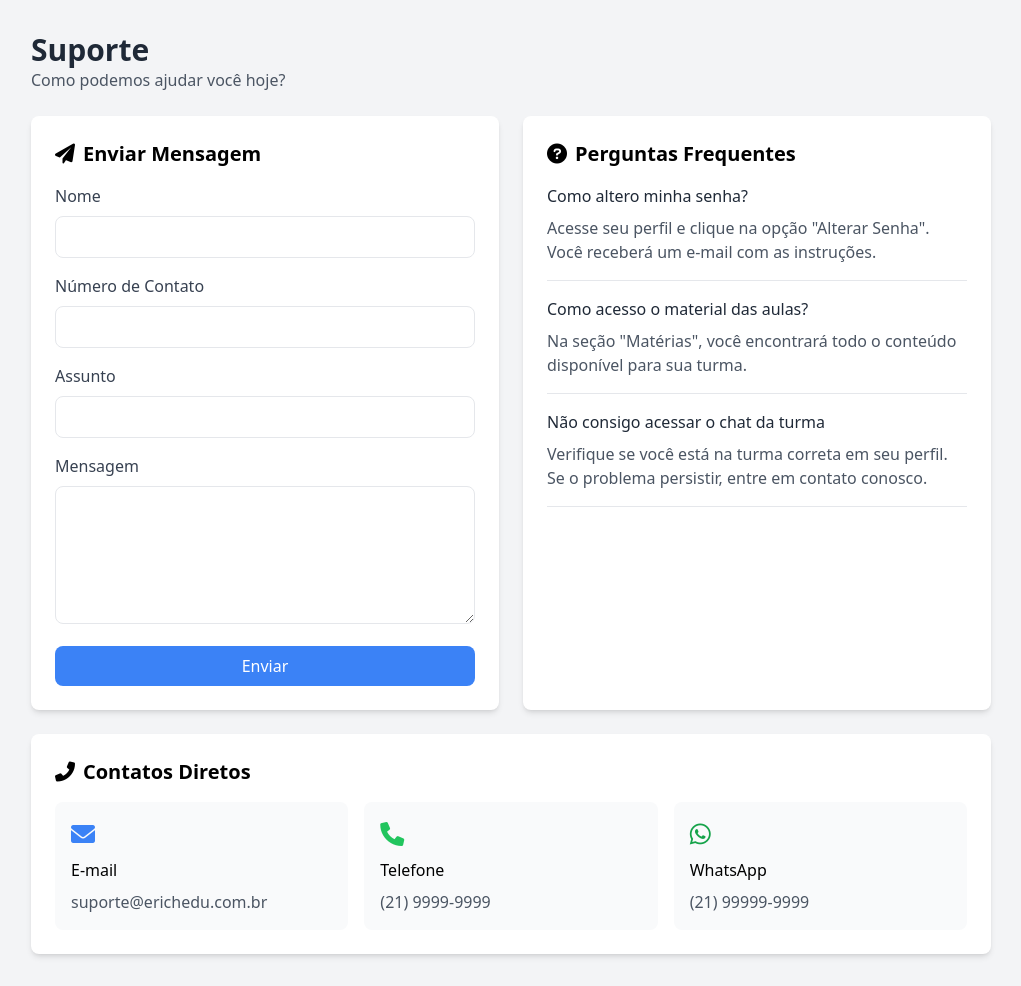
After one commit to futuroheine/erichedu, a Flask app: template templates/suporte.html in a window 1280 px wide. The commit adds this page. Shown: the whole page, without its empty margins (257-1278 px from the left). Run offline with Flask 3, Linux system fonts and the light colour scheme; the template is opened without the code that fills it, so the values that code supplies are empty; some libraries are stand-ins or nearby versions.

Commit message:
Adicionar funcionalidade de suporte ao usuário com registro e exportação de mensagens

```diff
--- a/app.py
+++ b/app.py
@@ -90,6 +90,20 @@ class Turma(db.Model):
 
     def __repr__(self):
         return f'Turma {self.nome}'
+
+
+class Suporte(db.Model):
+    id = db.Column(db.Integer, primary_key=True)
+    nome = db.Column(db.String(100), nullable=False)
+    numero = db.Column(db.String(20), nullable=False)
+    assunto = db.Column(db.String(200), nullable=False)
+    mensagem = db.Column(db.Text, nullable=False)
+    data_envio = db.Column(db.DateTime, default=horario_atual_brasilia)
+    usuario_id = db.Column(db.Integer, db.ForeignKey('user.id'), nullable=False)
+    usuario = db.relationship('User', backref='suportes')
+
+    def __repr__(self):
+        return f'<Suporte {self.id} - {self.nome}>'
 
 
 aviso_turma = db.Table('aviso_turma',
@@ -630,6 +644,54 @@ def editar_perfil():
 
     return render_template('editar_perfil.html', user=current_user, primary_collor=cor_primaria)
 
+@app.route('/admin/suporte', methods=['GET'])
+@login_required
+def admin_suporte():
+    user = User.query.get(session['user_id'])
+    turma_id = user.turma_id
+    cor_primaria = determinar_cor_primaria(turma_id)
+
+    if not current_user.is_admin:
+        flash('Acesso restrito a administradores.', 'danger')
+        return redirect(url_for('home'))
+
+    mensagens = Suporte.query.all()  # Pega todas as mensagens de suporte
+    return render_template('admin_suporte.html', mensagens=mensagens, primary_collor=cor_primaria)
+
+from flask import Flask, send_file
+import csv
+
+@app.route('/exportar', methods=['POST'])
+def exportar():
+    mensagens = Suporte.query.all()  # Pegue as mensagens do banco de dados
+    with open('relatorio_mensagens.csv', 'w', newline='') as csvfile:
+        fieldnames = ['Nome', 'Assunto', 'Mensagem', 'Contato', 'Data']
+        writer = csv.DictWriter(csvfile, fieldnames=fieldnames)
+        writer.writeheader()
+        for mensagem in mensagens:
+            writer.writerow({
+                'Nome': mensagem.nome,
+                'Assunto': mensagem.assunto,
+                'Mensagem': mensagem.mensagem,
+                'Contato': mensagem.numero,
+                'Data': mensagem.data_envio.strftime('%d/%m/%Y %H:%M')
+            })
+    return send_file('relatorio_mensagens.csv', as_attachment=True)
+
+@app.route('/filtrar', methods=['POST'])
+def filtrar():
+    status = request.form.get('status')
+    mensagens = Suporte.query.filter_by(status=status).all()
+    return render_template('admin_suport.html', mensagens=mensagens)
+
+@app.route('/excluir_mensagem/<int:id>', methods=['POST'])
+def excluir_mensagem(id):
+    mensagem = Suporte.query.get(id)
+    db.session.delete(mensagem)
+    db.session.commit()
+    return redirect(url_for('admin_suporte'))
+
+
 # Função para gerar uma chave válida para Fernet
 def generate_key():
     return Fernet.generate_key()  # Retorna a chave como bytes
@@ -687,35 +749,64 @@ def chat(turma_id):
             decrypted_messages.append((msg.user.nome_completo, "Mensagem inválida.", [], msg.user.foto_perfil, msg.timestamp.strftime('%H:%M')))
 
     return render_template('chat.html', turma=turma, mensagens=decrypted_messages, user=user, primary_collor=cor_primaria)
+import pusher
 
-@socketio.on('send_message')
-def handle_send_message_event(data):
+pusher_client = pusher.Pusher(
+    app_id = "1882919",
+    key = "4df4366db18a7f9ff11e",
+    secret = "c0ca49da33ad35aba25a",
+    cluster = "sa1",
+    ssl=True
+)
+
+@app.route('/suporte', methods=['GET', 'POST'])
+@login_required
+def suporte():
+    if request.method == 'POST':
+        nome = request.form.get('nome')
+        numero = request.form.get('numero')
+        assunto = request.form.get('assunto')
+        mensagem = request.form.get('mensagem')
+
+        # Criar um novo registro na tabela de Suporte
+        nova_mensagem = Suporte(nome=nome, numero=numero, assunto=assunto, mensagem=mensagem, usuario_id=current_user.id)
+
+        # Salvar a mensagem no banco de dados
+        db.session.add(nova_mensagem)
+        db.session.commit()
+
+        flash('Sua mensagem foi enviada com sucesso! Em breve entraremos em contato.', 'success')
+        return redirect(url_for('suporte'))
+
+    return render_template('suporte.html',
+                           user=current_user,
+                           primary_collor=determinar_cor_primaria(current_user.turma_id))
+
+@app.route('/send-message', methods=['POST'])
+def send_message():
+    data = request.get_json()
     turma_id = data['turma_id']
+    message = data['message']
+
+    # Encripta a mensagem (opcional)
     turma = Turma.query.get(turma_id)
     key = turma.key
-    encrypted_message = encrypt_message(data['message'], key)
+    encrypted_message = encrypt_message(message, key)
 
-    new_message = ChatMessage(turma_id=turma_id, user_id=current_user.id, mensagem=encrypted_message)
+    # Salva no banco de dados
+    new_message = ChatMessage(
+        turma_id=turma_id, user_id=current_user.id, mensagem=encrypted_message
+    )
     db.session.add(new_message)
     db.session.commit()
 
-    rotulos = []
-    if current_user.is_gremio:
-        rotulos.append('GRÊMIO')
-    if current_user.is_representante:
-        rotulos.append('REPRESENTANTE')
-    if current_user.is_admin:
-        rotulos.append('ADMINISTRADOR')
+    # Envia o evento para o Pusher
+    pusher_client.trigger(f'chat-turma-{turma_id}', 'new-message', {
+        'user_nome': current_user.nome_completo,
+        'message': message,
+    })
 
-    message_data = {
-        'user_nome': current_user.nome_completo,
-        'message': data['message'],
-        'rotulos': rotulos,
-        'foto_perfil': current_user.foto_perfil,
-        'timestamp': horario_atual_brasilia().strftime('%H:%M')
-    }
-
-    emit('receive_message', message_data, room=str(turma_id))
+    return jsonify({'status': 'success'})
 
 @socketio.on('join')
 def on_join(data):
--- /dev/null
+++ b/templates/suporte.html
@@ -0,0 +1,192 @@
+<!DOCTYPE html>
+<html lang="pt-BR">
+<head>
+    <meta charset="UTF-8">
+    <meta name="viewport" content="width=device-width, initial-scale=1.0">
+    <title>ErichEdu - Suporte</title>
+    <script src="https://cdn.tailwindcss.com"></script>
+    <link href="https://cdnjs.cloudflare.com/ajax/libs/font-awesome/6.0.0/css/all.min.css" rel="stylesheet">
+    <style>
+        :root {
+            --primary-color: {{ primary_collor }};
+            --primary-color-hover: {{ primary_collor }}dd;
+            --primary-color-light: {{ primary_collor }}22;
+        }
+
+        body {
+            --tw-bg-opacity: 1;
+            background-color: rgb(243 244 246 / var(--tw-bg-opacity));
+        }
+
+        #sidebar {
+            background-color: var(--primary-color);
+            z-index: 50;
+        }
+
+        .sidebar-link:hover {
+            background-color: var(--primary-color-hover);
+        }
+
+        .section-title {
+            color: var(--primary-color);
+        }
+
+        #sidebarToggle {
+            background-color: var(--primary-color);
+            z-index: 60;
+        }
+    </style>
+</head>
+<body>
+    <div class="flex min-h-screen relative">
+        <!-- Sidebar (mesmo código do template original) -->
+        <div id="sidebar" class="fixed top-0 left-0 bottom-0 z-50 w-64 h-full text-white transform -translate-x-full transition-transform duration-300 ease-in-out md:translate-x-0 md:static md:block overflow-y-auto">
+            <div class="p-5">
+                <h2 class="text-2xl font-bold mb-6">ErichEdu</h2>
+                <nav>
+                    <ul class="space-y-3">
+                        <li><a href="{{ url_for('home') }}" class="sidebar-link flex items-center p-2 hover:bg-opacity-80 rounded transition">
+                            <i class="fas fa-home mr-3"></i>Início</a></li>
+                        <li><a href="{{ url_for('profile') }}" class="sidebar-link flex items-center p-2 hover:bg-opacity-80 rounded transition">
+                            <i class="fas fa-user mr-3"></i>Perfil</a></li>
+                        <li><a href="{{ url_for('materias') }}" class="sidebar-link flex items-center p-2 hover:bg-opacity-80 rounded transition">
+                            <i class="fas fa-book mr-3"></i>Matérias</a></li>
+                        <li><a href="{{ url_for('chat', turma_id=user.turma_id) }}" class="sidebar-link flex items-center p-2 hover:bg-opacity-80 rounded transition">
+                            <i class="fas fa-comments mr-3"></i>Chat</a></li>
+                        <li><a href="{{ url_for('cardapio') }}" class="sidebar-link flex items-center p-2 hover:bg-opacity-80 rounded transition">
+                            <i class="fas fa-utensils mr-3"></i>Cardápio</a></li>
+                        <li><a href="{{ url_for('suporte') }}" class="sidebar-link flex items-center p-2 hover:bg-opacity-80 rounded transition">
+                            <i class="fas fa-headset mr-3"></i>Suporte</a></li>
+                        <li><a href="{{ url_for('criadores') }}" class="sidebar-link flex items-center p-2 hover:bg-opacity-80 rounded transition">
+                            <i class="fas fa-users mr-3"></i>Criadores</a></li>
+                        <li><a href="{{ url_for('projetos') }}" class="sidebar-link flex items-center p-2 hover:bg-opacity-80 rounded transition">
+                            <i class="fas fa-project-diagram mr-3"></i>Projetos</a></li>
+                        {% if current_user.is_admin %}
+                        <li><a href="{{ url_for('admin') }}" class="sidebar-link flex items-center p-2 hover:bg-opacity-80 rounded transition">
+                            <i class="fas fa-cogs mr-3"></i>Admin</a></li>
+                        {% endif %}
+                        <li><a href="{{ url_for('logout') }}" class="sidebar-link flex items-center p-2 hover:bg-opacity-80 rounded transition">
+                            <i class="fas fa-sign-out-alt mr-3"></i>Logout</a></li>
+                    </ul>
+                </nav>
+            </div>
+        </div>
+
+        <!-- Conteúdo Principal -->
+        <main class="flex-1 pt-16 p-4 md:p-8 transition-all duration-300 ease-in-out">
+            <!-- Botão Mobile Toggle Sidebar -->
+            <button id="sidebarToggle" class="md:hidden fixed top-4 left-4 z-60 text-white p-2 rounded-full shadow-lg">
+                <i class="fas fa-bars"></i>
+            </button>
+
+            <!-- Cabeçalho -->
+            <header class="mb-6">
+                <h1 class="text-3xl font-bold text-gray-800">Suporte</h1>
+                <p class="text-gray-600">Como podemos ajudar você hoje?</p>
+            </header>
+
+            <!-- Conteúdo do Suporte -->
+            <div class="grid grid-cols-1 md:grid-cols-2 gap-6">
+                <!-- Formulário de Contato -->
+                <div class="bg-white p-6 rounded-lg shadow-md">
+                    <h2 class="text-xl font-semibold mb-4 section-title">
+                        <i class="fas fa-paper-plane mr-2"></i>Enviar Mensagem
+                    </h2>
+                    <form action="{{ url_for('suporte') }}" method="POST" class="space-y-4">
+                        <div>
+                            <label for="nome" class="block text-gray-700 mb-2">Nome</label>
+                            <input type="text" id="nome" name="nome" required
+                                class="w-full px-4 py-2 border rounded-lg focus:outline-none focus:ring-2 focus:ring-blue-500">
+                        </div>
+                        <div>
+                            <label for="numero" class="block text-gray-700 mb-2">Número de Contato</label>
+                            <input type="text" id="numero" name="numero" required
+                                class="w-full px-4 py-2 border rounded-lg focus:outline-none focus:ring-2 focus:ring-blue-500">
+                        </div>
+                        <div>
+                            <label for="assunto" class="block text-gray-700 mb-2">Assunto</label>
+                            <input type="text" id="assunto" name="assunto" required
+                                class="w-full px-4 py-2 border rounded-lg focus:outline-none focus:ring-2 focus:ring-blue-500">
+                        </div>
+                        <div>
+                            <label for="mensagem" class="block text-gray-700 mb-2">Mensagem</label>
+                            <textarea id="mensagem" name="mensagem" rows="5" required
+                                class="w-full px-4 py-2 border rounded-lg focus:outline-none focus:ring-2 focus:ring-blue-500"></textarea>
+                        </div>
+                        <button type="submit"
+                            class="w-full bg-blue-500 text-white py-2 px-4 rounded-lg hover:bg-blue-600 transition">
+                            Enviar
+                        </button>
+                    </form>
+
+                </div>
+
+                <!-- FAQ -->
+                <div class="bg-white p-6 rounded-lg shadow-md">
+                    <h2 class="text-xl font-semibold mb-4 section-title">
+                        <i class="fas fa-question-circle mr-2"></i>Perguntas Frequentes
+                    </h2>
+                    <div class="space-y-4">
+                        <div class="border-b pb-4">
+                            <h3 class="font-medium text-gray-800 mb-2">Como altero minha senha?</h3>
+                            <p class="text-gray-600">Acesse seu perfil e clique na opção "Alterar Senha". Você receberá um e-mail com as instruções.</p>
+                        </div>
+                        <div class="border-b pb-4">
+                            <h3 class="font-medium text-gray-800 mb-2">Como acesso o material das aulas?</h3>
+                            <p class="text-gray-600">Na seção "Matérias", você encontrará todo o conteúdo disponível para sua turma.</p>
+                        </div>
+                        <div class="border-b pb-4">
+                            <h3 class="font-medium text-gray-800 mb-2">Não consigo acessar o chat da turma</h3>
+                            <p class="text-gray-600">Verifique se você está na turma correta em seu perfil. Se o problema persistir, entre em contato conosco.</p>
+                        </div>
+                    </div>
+                </div>
+
+                <!-- Contatos Diretos -->
+                <div class="bg-white p-6 rounded-lg shadow-md md:col-span-2">
+                    <h2 class="text-xl font-semibold mb-4 section-title">
+                        <i class="fas fa-phone-alt mr-2"></i>Contatos Diretos
+                    </h2>
+                    <div class="grid grid-cols-1 md:grid-cols-3 gap-4">
+                        <div class="p-4 bg-gray-50 rounded-lg">
+                            <i class="fas fa-envelope text-2xl text-blue-500 mb-2"></i>
+                            <h3 class="font-medium mb-2">E-mail</h3>
+                            <p class="text-gray-600">suporte@erichedu.com.br</p>
+                        </div>
+                        <div class="p-4 bg-gray-50 rounded-lg">
+                            <i class="fas fa-phone text-2xl text-green-500 mb-2"></i>
+                            <h3 class="font-medium mb-2">Telefone</h3>
+                            <p class="text-gray-600">(21) 9999-9999</p>
+                        </div>
+                        <div class="p-4 bg-gray-50 rounded-lg">
+                            <i class="fab fa-whatsapp text-2xl text-green-600 mb-2"></i>
+                            <h3 class="font-medium mb-2">WhatsApp</h3>
+                            <p class="text-gray-600">(21) 99999-9999</p>
+                        </div>
+                    </div>
+                </div>
+            </div>
+        </main>
+    </div>
+
+    <script>
+        // Script para o toggle do sidebar
+        document.getElementById('sidebarToggle').addEventListener('click', function() {
+            const sidebar = document.getElementById('sidebar');
+            sidebar.classList.toggle('-translate-x-full');
+        });
+
+        // Fechar sidebar ao clicar fora
+        document.addEventListener('click', function(event) {
+            const sidebar = document.getElementById('sidebar');
+            const sidebarToggle = document.getElementById('sidebarToggle');
+            const isClickInsideSidebar = sidebar.contains(event.target);
+            const isClickOnToggle = sidebarToggle.contains(event.target);
+
+            if (!isClickInsideSidebar && !isClickOnToggle && !sidebar.classList.contains('-translate-x-full')) {
+                sidebar.classList.add('-translate-x-full');
+            }
+        });
+    </script>
+</body>
+</html>
```
Also changed, not shown: templates/admin_suporte.html (added, +134 -0 lines), templates/criadores.html (+4 -4 lines).
